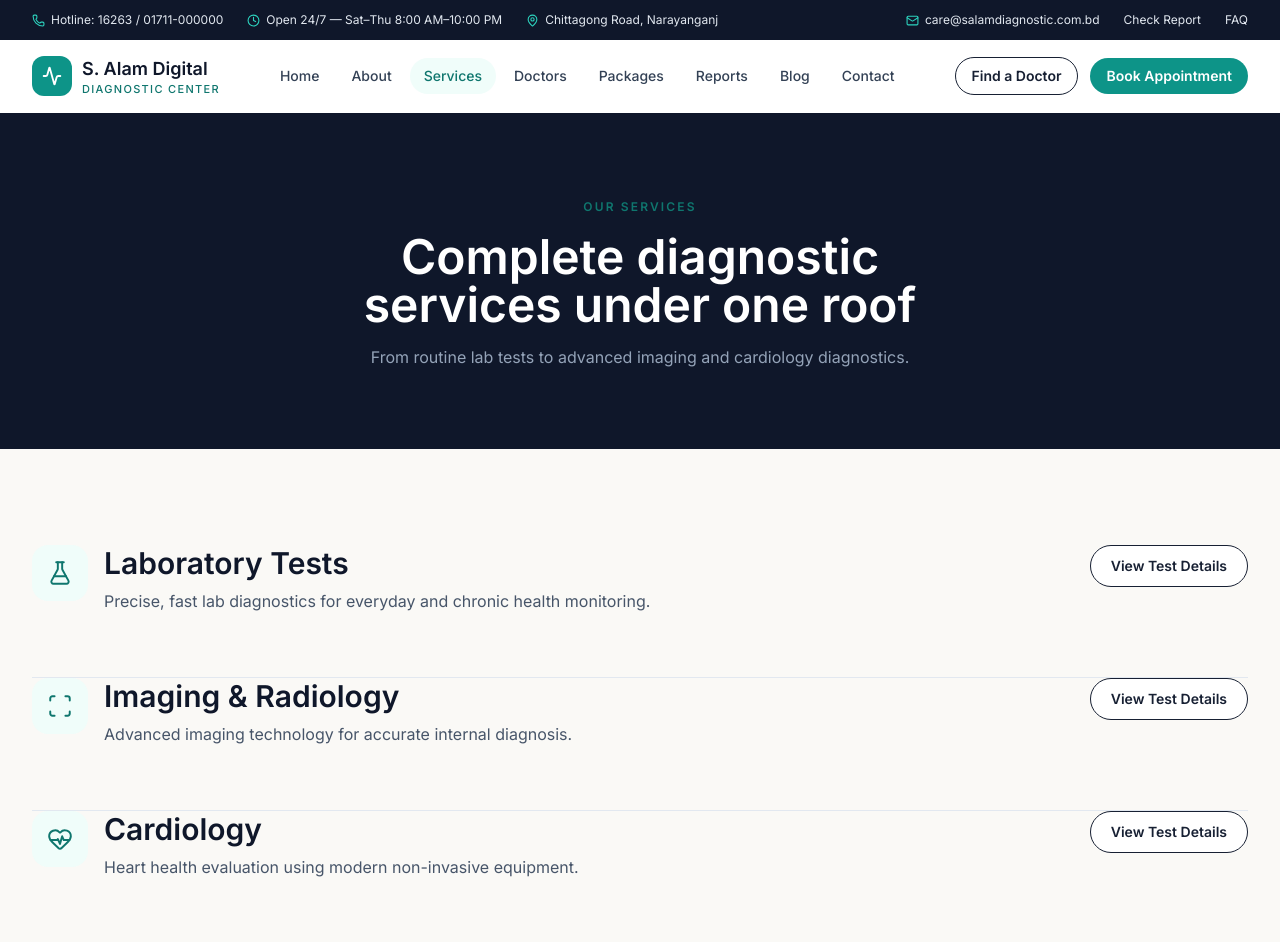
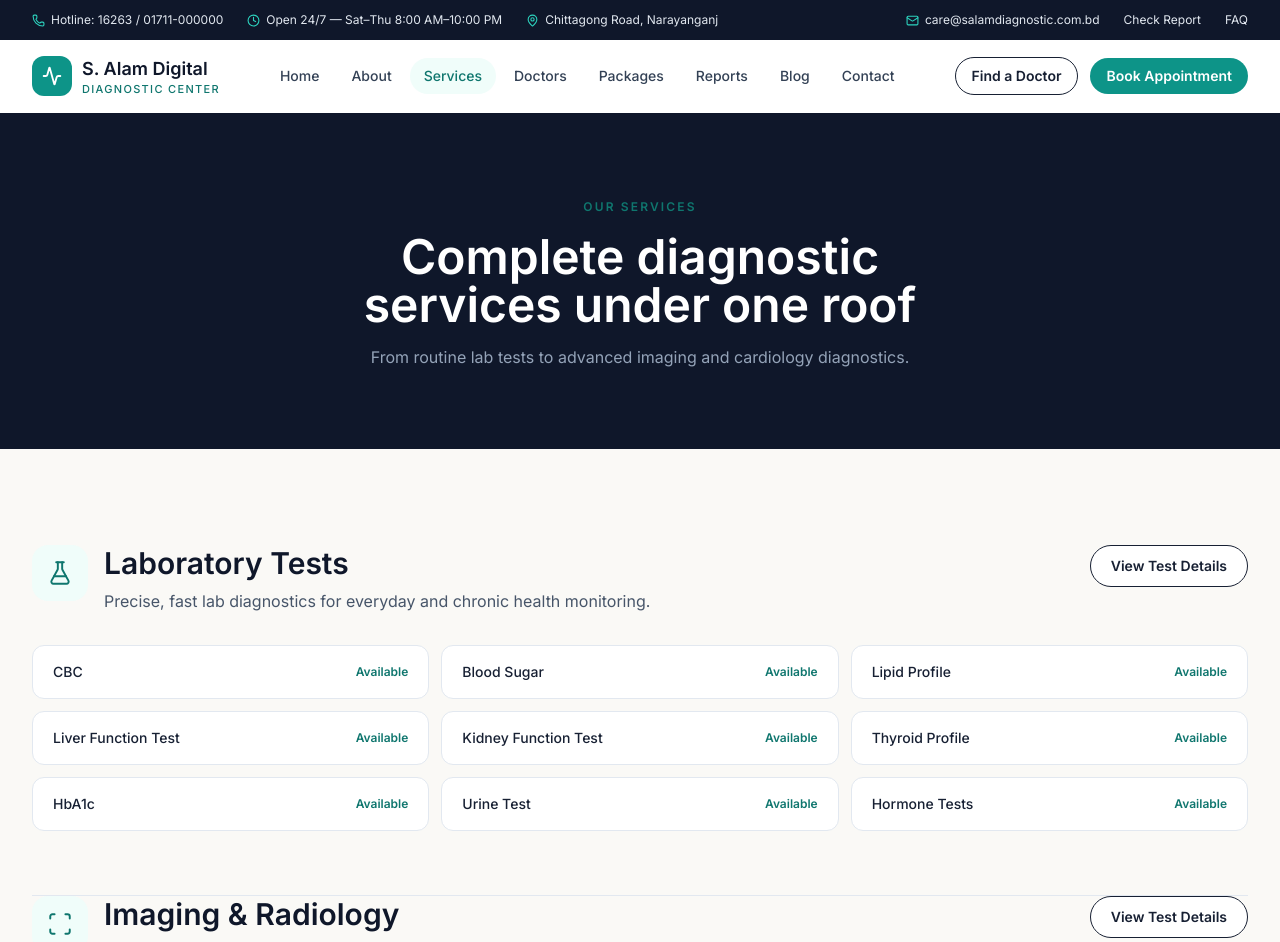
Before and after one commit to Mostofa-zaman/Diognostic, a Next.js app: page /services in a window 1280 px wide. Shown: the top 942 px of the page. Built offline with nearby package versions, Linux system fonts and the light colour scheme.

Commit message:
feat(servicePage/serviceGroups.jsx): add diagnostic test items to service groups

```diff
--- a/src/components/servicePage/ServiceGroups.jsx
+++ b/src/components/servicePage/ServiceGroups.jsx
@@ -4,11 +4,11 @@
 
 export default function ServiceGroups() {
   return (
-     <section className="section-py space-y-16">
+  <section className="section-py space-y-16">
         <div className="container-xl">
           {serviceGroups.map((group) => (
             <div key={group.slug} id={group.slug} className="scroll-mt-24 border-b border-navy-100 pb-16 last:border-0">
-               <div className="flex flex-wrap items-start justify-between gap-6">
+              <div className="flex flex-wrap items-start justify-between gap-6">
                 <div className="flex items-start gap-4">
                   <span className="flex h-14 w-14 shrink-0 items-center justify-center rounded-2xl bg-teal-50 text-teal-700">
                     <Icon name={group.icon} size={26} />
@@ -26,6 +26,18 @@
                   View Test Details
                 </Button>
               </div>
+
+              <div className="mt-8 grid grid-cols-1 gap-3 sm:grid-cols-2 lg:grid-cols-3">
+                {group.items.map((item) => (
+                  <div
+                    key={item}
+                    className="flex items-center justify-between rounded-xl border border-navy-100 bg-white px-5 py-4"
+                  >
+                    <span className="text-sm font-medium text-navy-800">{item}</span>
+                    <span className="text-xs font-semibold text-teal-700">Available</span>
+                  </div>
+                ))}
+              </div>
             </div>
           ))}
         </div>
```
